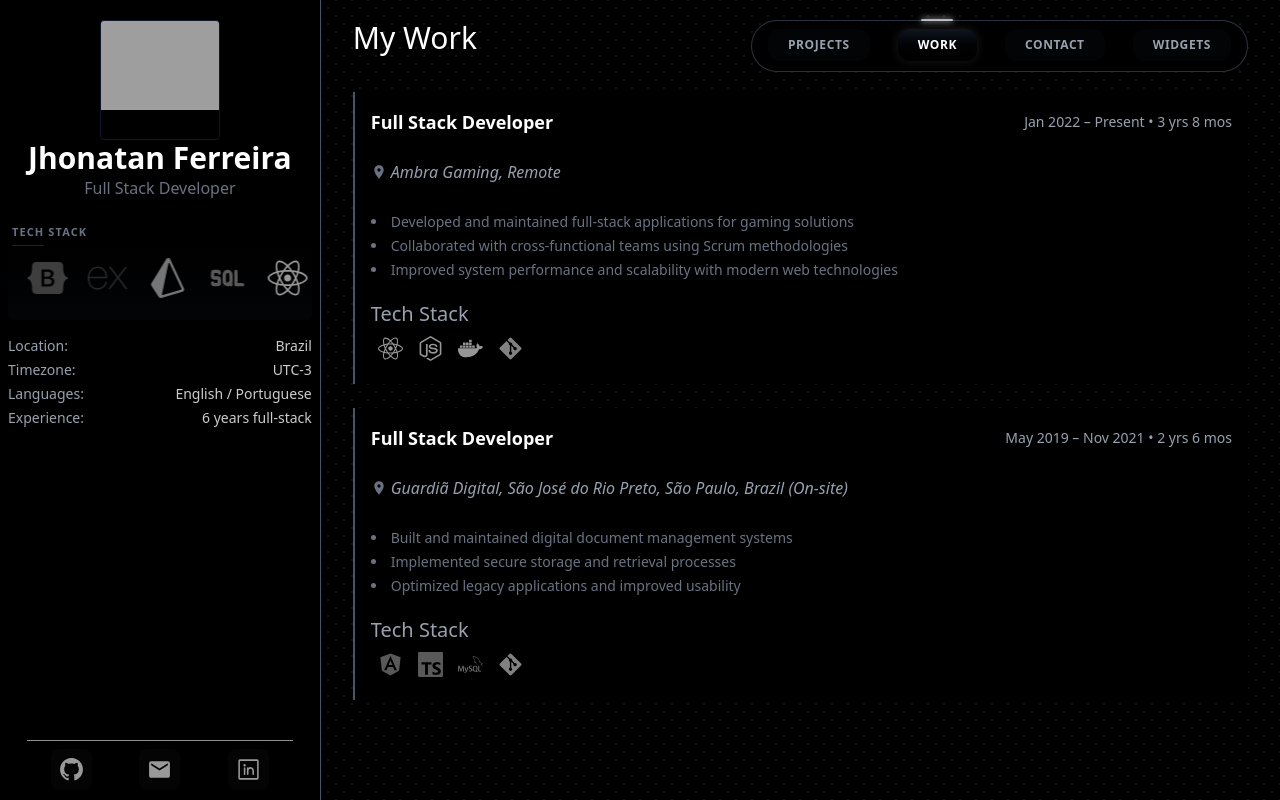
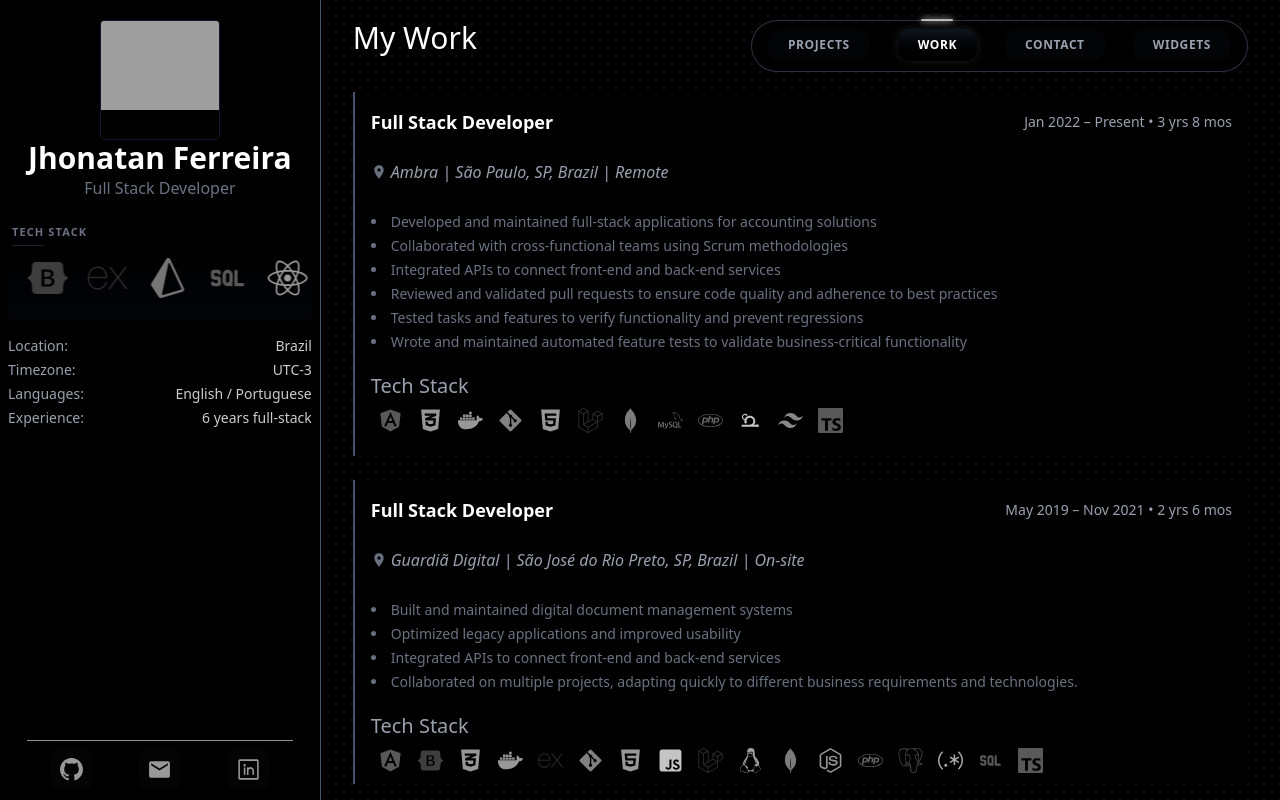
Before and after one commit to jhonatanAlanFerreira/portfolio, a Next.js app: page / in a window 1280 px wide. Both pictures are taken after a click on the button "WORK". Built offline with nearby package versions, Linux system fonts and the light colour scheme; grey boxes are pictures that could not be loaded.

Commit message:
add work informations

```diff
--- a/components/pageComponents/Work.tsx
+++ b/components/pageComponents/Work.tsx
@@ -29,7 +29,7 @@ export default function Work() {
                 </div>
                 <p className="italic text-gray-400 mt-1 flex items-center gap-1">
                   <MdLocationOn className="text-gray-500" />
-                  {wd.company}, {wd.location}
+                  {wd.company} | {wd.location}
                 </p>
 
                 <ul className="list-disc list-inside text-gray-500 text-sm mt-2 space-y-1">
--- a/components/pageComponents/WorkData.ts
+++ b/components/pageComponents/WorkData.ts
@@ -3,27 +3,62 @@ import { icons } from "../TechCarousel/Icons";
 
 export const WorkData = [
   {
-    company: "Ambra Gaming",
+    company: "Ambra",
     role: "Full Stack Developer",
     period: formatWorkPeriod("2022-01"),
-    location: "Remote",
+    location: "São Paulo, SP, Brazil | Remote",
     responsibilities: [
-      "Developed and maintained full-stack applications for gaming solutions",
+      "Developed and maintained full-stack applications for accounting solutions",
       "Collaborated with cross-functional teams using Scrum methodologies",
-      "Improved system performance and scalability with modern web technologies",
+      "Integrated APIs to connect front-end and back-end services",
+      "Reviewed and validated pull requests to ensure code quality and adherence to best practices",
+      "Tested tasks and features to verify functionality and prevent regressions",
+      "Wrote and maintained automated feature tests to validate business-critical functionality",
     ],
-    stack: [icons.react, icons.node, icons.docker, icons.git],
+    stack: [
+      icons.angular,
+      icons.css,
+      icons.docker,
+      icons.git,
+      icons.html,
+      icons.laravel,
+      icons.mongodb,
+      icons.mysql,
+      icons.php,
+      icons.scrum,
+      icons.tailwind,
+      icons.typescript,
+    ],
   },
   {
     company: "Guardiã Digital",
     role: "Full Stack Developer",
     period: formatWorkPeriod("2019-05", "2021-11"),
-    location: "São José do Rio Preto, São Paulo, Brazil (On-site)",
+    location: "São José do Rio Preto, SP, Brazil | On-site",
     responsibilities: [
       "Built and maintained digital document management systems",
-      "Implemented secure storage and retrieval processes",
       "Optimized legacy applications and improved usability",
+      "Integrated APIs to connect front-end and back-end services",
+      "Collaborated on multiple projects, adapting quickly to different business requirements and technologies.",
     ],
-    stack: [icons.angular, icons.typescript, icons.mysql, icons.git],
+    stack: [
+      icons.angular,
+      icons.bootstrap,
+      icons.css,
+      icons.docker,
+      icons.express,
+      icons.git,
+      icons.html,
+      icons.javascript,
+      icons.laravel,
+      icons.linux,
+      icons.mongodb,
+      icons.node,
+      icons.php,
+      icons.postgresql,
+      icons.regex,
+      icons.sql,
+      icons.typescript,
+    ],
   },
 ];
```
